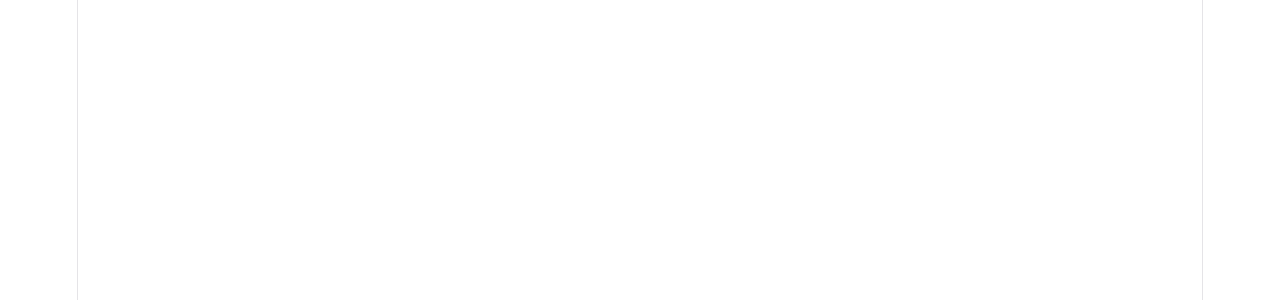
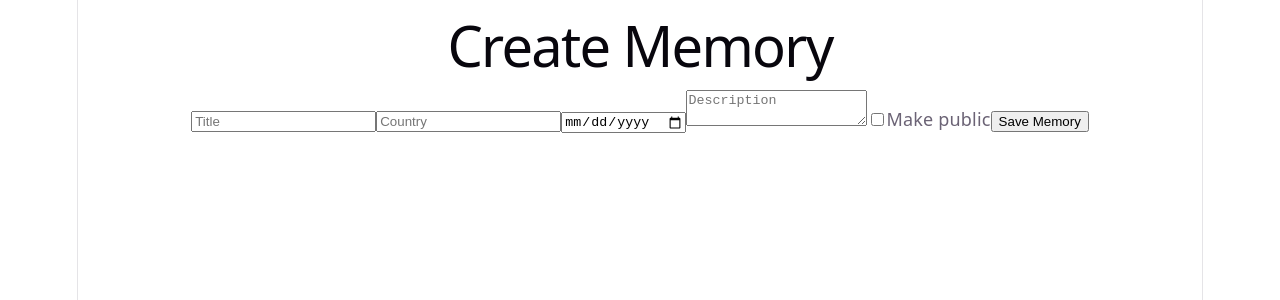
Before and after one commit to ojasvsingh/Nomads-V2, a React (Vite) app in the folder client/: page /memories/create in a window 1280 px wide. Before the commit this address had no page. Shown: the top 300 px of the page. Built offline with nearby package versions, Linux system fonts and the light colour scheme; sample sign-in values are in the browser's storage.

Commit message:
memories frontend

```diff
--- a/client/src/App.jsx
+++ b/client/src/App.jsx
@@ -3,6 +3,8 @@ import Login from './pages/Login'
 import Register from './pages/Register'
 import Dashboard from './pages/Dashboard'
 import ProtectedRoute from './components/ProtectedRoute'
+import CreateMemory from './pages/CreateMemory'
+import Memories from './pages/Memories'
 
 export default function App() {
   return (
@@ -16,6 +18,16 @@ export default function App() {
             <Dashboard />
           </ProtectedRoute>
         } />
+        <Route path="/memories/create" element={
+          <ProtectedRoute>
+            <CreateMemory />
+          </ProtectedRoute>
+        } />
+        <Route path="/memories" element={
+          <ProtectedRoute>
+            <Memories />
+          </ProtectedRoute>
+        } />
       </Routes>
     </BrowserRouter>
   )
--- /dev/null
+++ b/client/src/api/memories.js
@@ -0,0 +1,18 @@
+import axios from 'axios'
+
+const API = axios.create({
+  baseURL: 'http://localhost:5001/api'
+})
+
+//check for token and attach it to header automatically
+API.interceptors.request.use((config) => {
+  const token = localStorage.getItem('token')
+  if (token) config.headers.Authorization = `Bearer ${token}`
+  return config
+})
+
+export const createMemory = (data) => API.post('/memories', data)
+export const getMemories = () => API.get('/memories')
+export const getMemory = (id) => API.get(`/memories/${id}`)
+export const updateMemory = (id, data) => API.put(`/memories/${id}`, data)
+export const deleteMemory = (id) => API.delete(`/memories/${id}`)
--- /dev/null
+++ b/client/src/pages/CreateMemory.jsx
@@ -0,0 +1,48 @@
+import { useState } from 'react'
+import { useNavigate } from 'react-router-dom'
+import { createMemory } from '../api/memories'
+
+export default function CreateMemory() {
+  const [form, setForm] = useState({
+    title: '',
+    description: '',
+    country: '',
+    visitedAt: '',
+    isPublic: false
+  })
+  const [error, setError] = useState(null)
+  const navigate = useNavigate()
+
+  const handleChange = (e) => {
+    const value = e.target.type === 'checkbox' ? e.target.checked : e.target.value
+    setForm({ ...form, [e.target.name]: value })
+  }
+
+  const handleSubmit = async (e) => {
+    e.preventDefault()
+    try {
+      await createMemory(form)
+      navigate('/dashboard')
+    } catch (err) {
+      setError(err.response?.data?.error || 'Something went wrong')
+    }
+  }
+
+  return (
+    <div>
+      <h1>Create Memory</h1>
+      {error && <p>{error}</p>}
+      <form onSubmit={handleSubmit}>
+        <input name="title" placeholder="Title" onChange={handleChange} />
+        <input name="country" placeholder="Country" onChange={handleChange} />
+        <input name="visitedAt" type="date" onChange={handleChange} />
+        <textarea name="description" placeholder="Description" onChange={handleChange} />
+        <label>
+          <input name="isPublic" type="checkbox" onChange={handleChange} />
+          Make public
+        </label>
+        <button type="submit">Save Memory</button>
+      </form>
+    </div>
+  )
+}
--- a/client/src/pages/Dashboard.jsx
+++ b/client/src/pages/Dashboard.jsx
@@ -1,12 +1,15 @@
+import { useNavigate } from 'react-router-dom'
 import useAuthStore from '../store/authStore'
 
 export default function Dashboard() {
   const user = useAuthStore((state) => state.user)
   const logout = useAuthStore((state) => state.logout)
+  const navigate = useNavigate()
 
   return (
     <div>
       <h1>Welcome {user?.username}!</h1>
+      <button onClick={() => navigate('/memories')}>My Memories</button>
       <button onClick={logout}>Logout</button>
     </div>
   )
--- /dev/null
+++ b/client/src/pages/Memories.jsx
@@ -0,0 +1,47 @@
+import { useState, useEffect } from 'react'
+import { useNavigate } from 'react-router-dom'
+import { getMemories, deleteMemory } from '../api/memories'
+
+export default function Memories() {
+    const [memories, setMemories] = useState([])
+    const [error, setError] = useState(null)
+    const navigate = useNavigate()
+
+    useEffect(() => {
+        const fetchMemories = async () => {
+            try {
+                const res = await getMemories()
+                setMemories(res.data)
+            }catch (err) {
+                setError('Failed to load memories')
+            }
+        }
+        fetchMemories()
+    }, [])
+
+    const handleDelete = async (id) => {
+        try {
+            await deleteMemory(id)
+            setMemories(memories.filter((m) => m.id !== id))
+        } catch (err) {
+            setError('Failed to delete memory')
+        }
+    }
+
+  return (
+    <div>
+      <h1>My Memories</h1>
+      <button onClick={() => navigate('/memories/create')}>+ New Memory</button>
+      {error && <p>{error}</p>}
+      {memories.map((memory) => (
+        <div key={memory.id}>
+          <h2>{memory.title}</h2>
+          <p>{memory.country}</p>
+          <p>{new Date(memory.visitedAt).toLocaleDateString()}</p>
+          <p>{memory.description}</p>
+          <button onClick={() => handleDelete(memory.id)}>Delete</button>
+        </div>
+      ))}
+    </div>
+  )
+}
```
